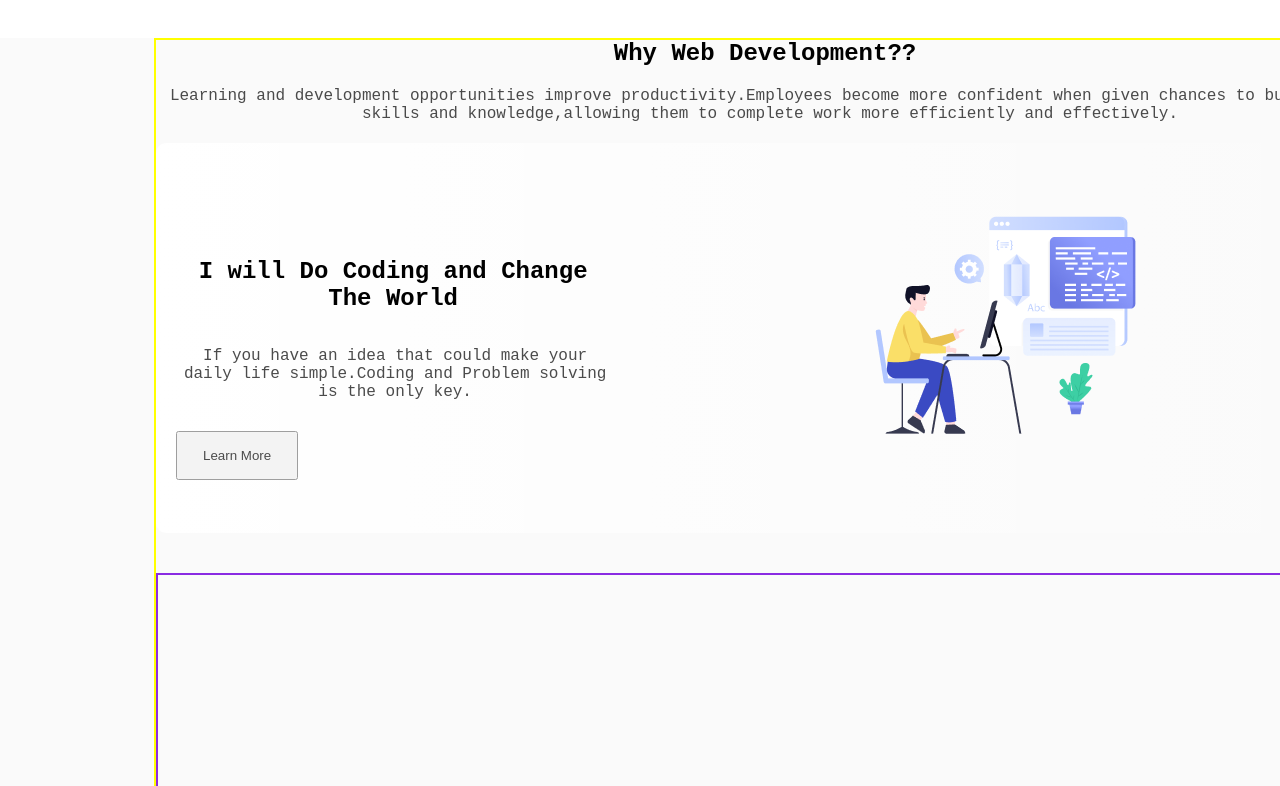
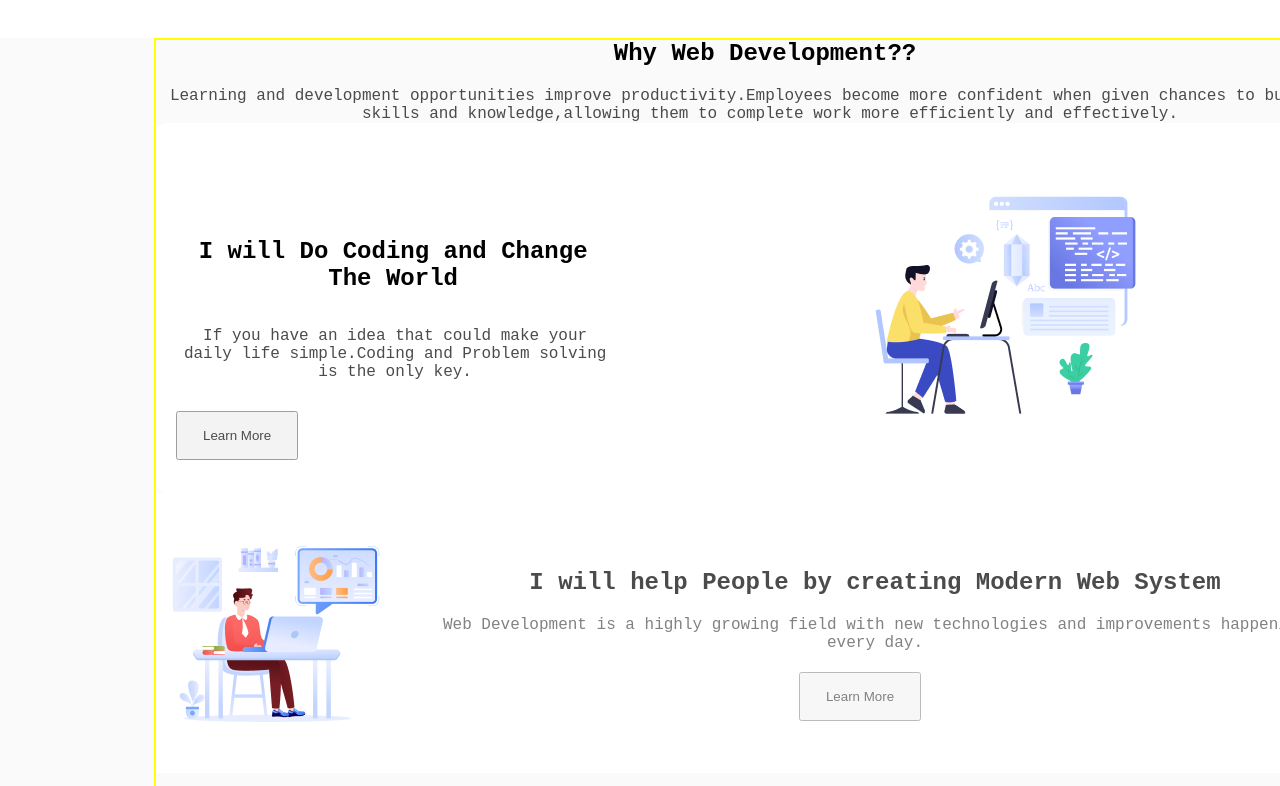
Before and after one commit to SajidMahmud077/pro-hero-assaignment-01, a plain HTML site: page index.html in a window 1280 px wide. Shown: the part 654-1440 px from the top of the page. Drawn offline with Linux system fonts and the light colour scheme; a web font is replaced by a local one.

Commit message:
banner2-second-section-added

```diff
--- a/index.html
+++ b/index.html
@@ -1,22 +1,25 @@
 <!DOCTYPE html>
 <html lang="en">
+
 <head>
   <meta charset="UTF-8">
   <meta name="viewport" content="width=device-width, initial-scale=1.0">
   <link rel="stylesheet" href="styles/style.css">
   <title>Assaignment-01</title>
 </head>
+
 <body>
   <header>
     <section class="banner-section-container">
 
       <div class="banner-container">
-              <img  src="./assets/Group.png" alt="">
+        <img src="./assets/Group.png" alt="">
         <div class="banner-content">
 
           <h1>"In the near future,I hope to become a<br>Developer."
           </h1>
-                    <p>i am a designer & developer with a passion for web design.I enjoy developing simple, clean and slick websites that provide real value to the end user.</p>
+          <p>i am a designer & developer with a passion for web design.I enjoy developing simple, clean and slick
+            websites that provide real value to the end user.</p>
 
           <button>Contact with me</button>
         </div>
@@ -29,12 +32,14 @@
         <div class="web-heading-container">
           <h1>Why Web Development??</h1>
           <p>
-                     Learning and development opportunities improve productivity.Employees become more confident when given chances to build their skills and knowledge,allowing them to complete work more          efficiently and effectively.
+            Learning and development opportunities improve productivity.Employees become more confident when given
+            chances to build their skills and knowledge,allowing them to complete work more efficiently and effectively.
           </p>
           <div class="web-parent-container">
             <div class="web-first-container">
               <h1>I will Do Coding and Change The World</h1>
-                          <p>If you have an idea that could make your daily life simple.Coding and Problem solving is the only key.</p>
+              <p>If you have an idea that could make your daily life simple.Coding and Problem solving is the only key.
+              </p>
               <button>Learn More</button>
 
             </div>
@@ -43,9 +48,22 @@
           </div>
 
           <div class="web-second-container">
+            <div class="web-second-container-img">
+              <img src="./assets/Group 3.png" alt="">
+              <div class="web-content">
+                <h2>I will help People by creating Modern Web System</h2>
+                <p>Web Development is a highly growing field with new technologies and improvements happening every day.
+                </p>
+                <button class="btn"> Learn More</button>
+              </div>
+
 
             </div>
-                                <div class="web-third-container">  </div>
+
+          </div>
+        </div>
+
+        <div class="web-third-container"> </div>
 
 
       </div>
@@ -66,4 +84,5 @@
   </footer>
 
 </body>
+
 </html>
--- a/styles/style.css
+++ b/styles/style.css
@@ -57,7 +57,7 @@ body{
 /* why web developmen section style */
 .web-section-container{
   width: 1540px;
-  height: 980px;
+  height: 1040px;
   background-color: rgba(13, 19, 33, 0.02);
   margin: 0 auto;
   margin-top: 40px;
@@ -65,7 +65,7 @@ body{
 }
 .web-section-content{
   width: 80%;
-  height: 980px;
+  height: 1040px;
   border: 2px solid yellow;
   margin: 0 auto;
 }
@@ -95,11 +95,9 @@ body{
 }
 .web-parent-container{
   width: 100%;
-  height:390px ;
-  background-color: rgb(255, 255, 255);
+  height:370px ;
+  background-color: white;
   border-radius: 10px;
-  background: linear-gradient(90.00deg, rgb(255, 255, 255),rgba(255, 255, 255, 0) 100%);
-  margin-top: 20px;
   display: flex;
 
 }
@@ -107,8 +105,10 @@ body{
 .web-first-container{
  width: 50%;
  height: 240px;
+ border-radius: 5px;
  margin-left: 20px;
  margin-top: 85px;
+ margin-bottom: 30px;
  padding-right: 50PX;
 }
 .web-banner-img{
@@ -131,14 +131,45 @@ body{
 
 .web-second-container{
   width: 100%;
-  height: 260px;
-  border: 2px solid blueviolet;
-  margin-top: 40px;
+  height: 280px;
+  /* border: 2px solid blueviolet;  */
+  background-color: white;
+ margin-bottom: 15px;
+
+}
+.web-second-container-img{
+  height: 280px;
+  /* border: 2px solid red; */
+  display: flex;
+  align-items: center;
+}
+.web-content{
+  height: 265px;
+  align-items: center;
+  display: flex;
+  justify-content: center;
+  flex-direction: column;
+  margin-top: 24px;
+}
+.web-content p{
+  opacity: 0.7;
+
+}
+.web-content, .btn{
+  padding: 10px 20px;
+  margin-right: 30px;
+  box-sizing: border-box;
+  border-radius: 1px solid rgb(13, 19, 33);
+  padding: 15px 25px;
+  opacity: 0.7;
+  gap: 20px;
+
+
 }
 .web-third-container{
   width: 100%;
   height: 260px;
-  border: 2px solid black;
+  /* border: 2px solid black; */
   margin: 0 auto;
 
 }
```
Lines whose indentation alone changed are shown as unchanged.
